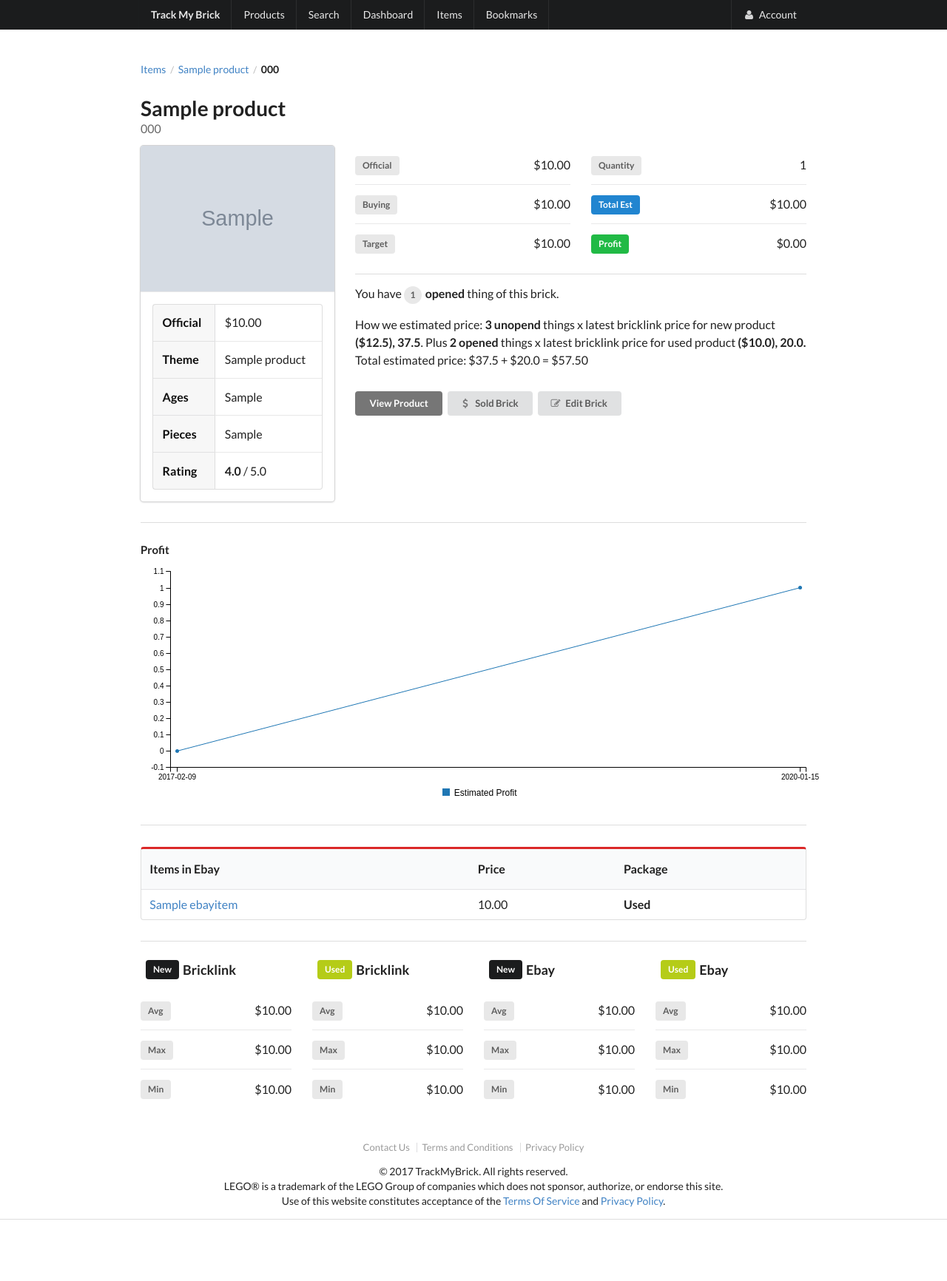
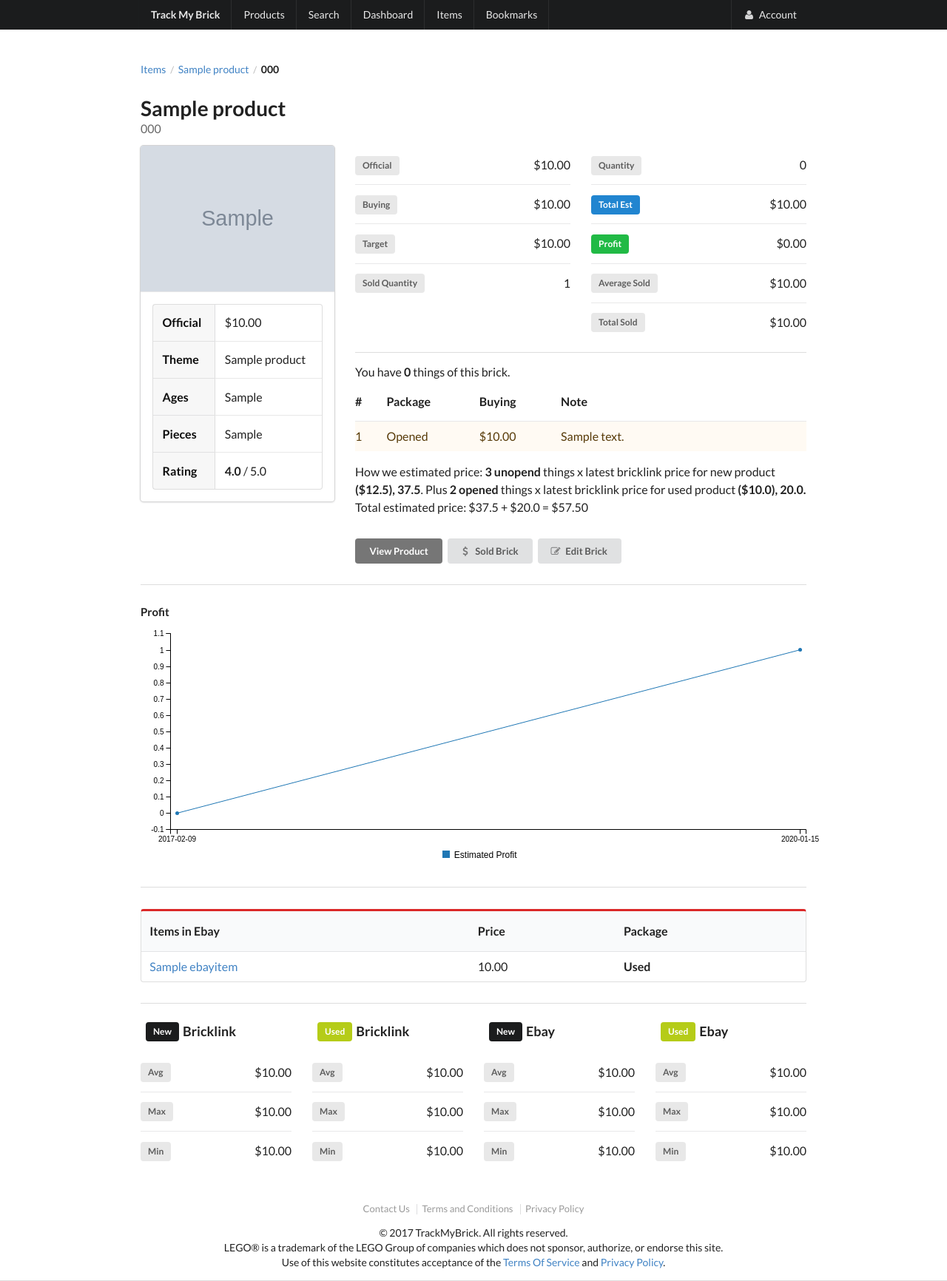
Before and after one commit to 0hoo/brick, a Django app: page /items/1/ in a window 1280 px wide. Shown: the whole page at 74% size. Before the commit the page ends 1649 px from the top, so only its background shows below. Run offline with Django 3.2, Linux system fonts and the light colour scheme; a user stored in the database is signed in; tables that the repository leaves empty hold one stand-in row (values such as "Sample post"); grey boxes marked "Sample" are stand-in pictures; some libraries are stand-ins or nearby versions.

Commit message:
sold quantity, sold price 표시

```diff
--- a/bricksite/items/models.py
+++ b/bricksite/items/models.py
@@ -16,7 +16,19 @@ class Item(TimeStampedModel):
 
     @property
     def quantity(self):
-        return self.thing_set.count()
+        return self.thing_set.filter(sold=False).count()
+
+    @property
+    def sold_quantity(self):
+        return self.thing_set.filter(sold=True).count()
+
+    @property
+    def average_sold_price(self):
+        return self.thing_set.exclude(sold_price__isnull=True).aggregate(Avg('sold_price'))['sold_price__avg']
+
+    @property
+    def total_sold_price(self):
+        return self.thing_set.exclude(sold_price__isnull=True).aggregate(Sum('sold_price'))['sold_price__sum']
 
     @property
     def average_buying_price(self):
--- a/bricksite/templates/items/detail.html
+++ b/bricksite/templates/items/detail.html
@@ -63,6 +63,14 @@ showLineChartC3('#chart-profit', [
                                 </td>
                                 <td class="ten wide right aligned">{{ item.target_price|floatformat:2|intcomma|price_no_data }}</td>
                             </tr>
+                            {% if item.sold_quantity %}
+                            <tr>
+                                <td class="six wide">
+                                    <div class="ui label">Sold Quantity</div>
+                                </td>
+                                <td class="ten wide right aligned">{{ item.sold_quantity }}</td>
+                            </tr>
+                            {% endif %}
                             </tbody>
                         </table>
                     </div>
@@ -73,7 +81,9 @@ showLineChartC3('#chart-profit', [
                                 <td class="six wide">
                                     <div class="ui label">Quantity</div>
                                 </td>
-                                <td class="ten wide right aligned">{{ item.quantity }}</td>
+                                <td class="ten wide right aligned">
+                                    {{ item.quantity }}
+                                </td>
                             </tr>
                             <tr>
                                 <td class="six wide">
@@ -87,6 +97,20 @@ showLineChartC3('#chart-profit', [
                                 </td>
                                 <td class="ten wide right aligned">{{ item.estimated_profit|floatformat:2|intcomma|price_no_data }}</td>
                             </tr>
+                            {% if item.sold_quantity %}
+                            <tr>
+                                <td class="six wide">
+                                    <div class="ui label">Average Sold</div>
+                                </td>
+                                <td class="ten wide right aligned">{{ item.average_sold_price|floatformat:2|intcomma|price_no_data }}</td>
+                            </tr>
+                            <tr>
+                                <td class="six wide">
+                                    <div class="ui label">Total Sold</div>
+                                </td>
+                                <td class="ten wide right aligned">{{ item.total_sold_price|floatformat:2|intcomma|price_no_data }}</td>
+                            </tr>
+                            {% endif %}
                             </tbody>
                         </table>
                     </div>
```
